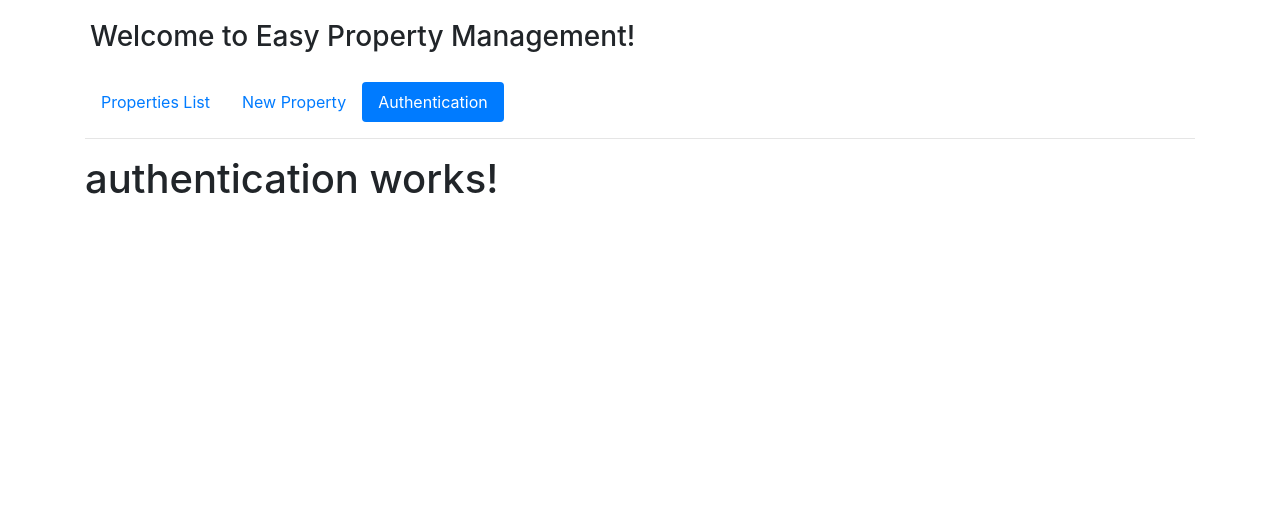
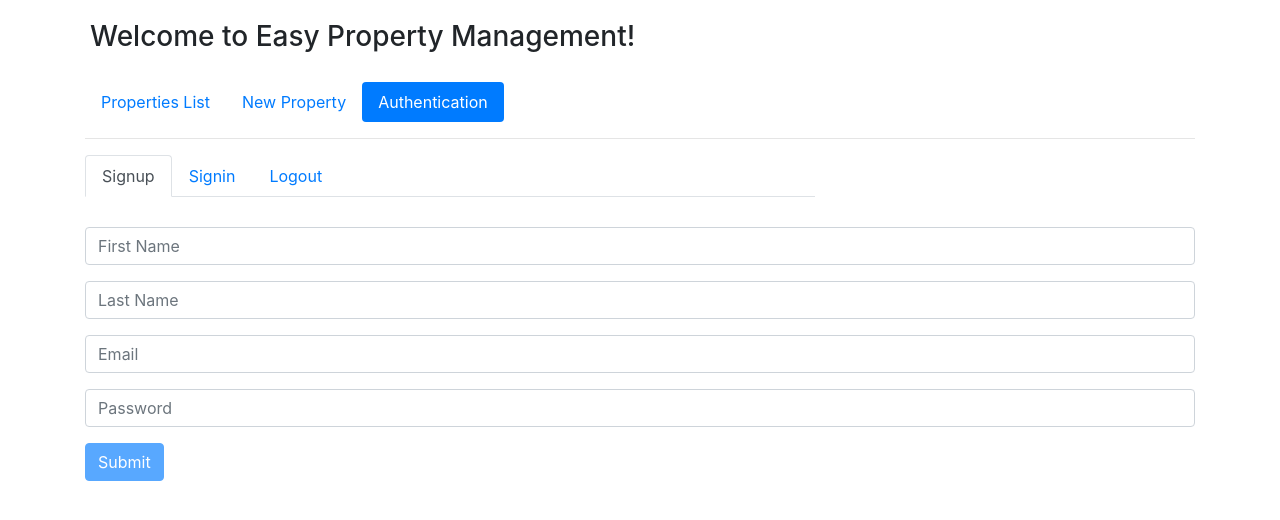
Before and after one commit to david238/EasyPropertyManagement, an Angular app in the folder frontend/: page /authentication in a window 1280 px wide. Before the commit this address led to /authentication. Shown: the top 520 px of the page. Built offline with nearby package versions, Linux system fonts and the light colour scheme; no server answers.

Commit message:
Signup, Signin, Logout Component created

```diff
--- /dev/null
+++ b/frontend/src/app/authentication/auth-routes.ts
@@ -0,0 +1,11 @@
+import { Routes } from '@angular/router';
+import { SignupComponent } from '../signup/signup.component';
+import { SigninComponent } from '../signin/signin.component';
+import { LogoutComponent } from '../logout/logout.component';
+
+export const AUTH_ROUTES: Routes = [
+  { path: '', redirectTo: 'signup', pathMatch: 'full'},
+  { path: 'signup', component: SignupComponent},
+  { path: 'signin', component: SigninComponent},
+  { path: 'logout', component: LogoutComponent}
+];
--- a/frontend/src/app/authentication/authentication.component.html
+++ b/frontend/src/app/authentication/authentication.component.html
@@ -1,3 +1,14 @@
-<h1>
-  authentication works!
-</h1>
+<div class="row">
+  <nav class="col-md-8 col-md-offset-3">
+    <ul class="nav nav-tabs">
+      <li class="nav-item"><a class="nav-link" routerLinkActive="active" [routerLink]="['signup']">Signup</a></li>
+      <li class="nav-item"><a class="nav-link" routerLinkActive="active" [routerLink]="['signin']">Signin</a></li>
+      <li class="nav-item"><a class="nav-link" routerLinkActive="active" [routerLink]="['logout']">Logout</a></li>
+    </ul>
+  </nav>
+</div>
+<div class="row">
+    <div class="col-md-8 col-lg-12">
+      <router-outlet></router-outlet>
+    </div>
+</div>
--- /dev/null
+++ b/frontend/src/app/logout/logout.component.css
@@ -0,0 +1,3 @@
+.space{
+  padding-top:30px;
+}
--- /dev/null
+++ b/frontend/src/app/logout/logout.component.html
@@ -0,0 +1,5 @@
+<div class="col-md-8 col-md-offset-2 space">
+  <button class="btn btn-danger" (click)="onLogout()">
+    Logout
+  </button>
+</div>
--- /dev/null
+++ b/frontend/src/app/logout/logout.component.ts
@@ -0,0 +1,19 @@
+import { Component, OnInit } from '@angular/core';
+
+@Component({
+  selector: 'app-logout',
+  templateUrl: './logout.component.html',
+  styleUrls: ['./logout.component.css']
+})
+export class LogoutComponent implements OnInit {
+
+  constructor() { }
+
+  ngOnInit() {
+  }
+
+  onLogout() {
+
+  }
+
+}
--- /dev/null
+++ b/frontend/src/app/signin/signin.component.css
@@ -0,0 +1,3 @@
+.space{
+  padding-top:30px;
+}
--- /dev/null
+++ b/frontend/src/app/signin/signin.component.html
@@ -0,0 +1,9 @@
+<form class="space" (ngSubmit)="onSubmit(signinForm)" #signinForm="ngForm">
+    <div class="form-group">
+      <input type="email" id="email" class="form-control" placeholder="Email">
+    </div>
+    <div class="form-group">
+      <input type="password" id="password" class="form-control" placeholder="password">
+    </div>
+    <button class="btn btn-primary" type="submit" [disabled]="signinForm.invalid">Submit</button>
+</form>
--- /dev/null
+++ b/frontend/src/app/signin/signin.component.ts
@@ -0,0 +1,19 @@
+import { Component, OnInit } from '@angular/core';
+
+@Component({
+  selector: 'app-signin',
+  templateUrl: './signin.component.html',
+  styleUrls: ['./signin.component.css']
+})
+export class SigninComponent implements OnInit {
+
+  constructor() { }
+
+  ngOnInit() {
+  }
+
+  onSubmit(submittedForm) {
+    console.log('firstname is' + submittedForm.value.firstname);
+  }
+
+}
--- /dev/null
+++ b/frontend/src/app/signup/signup.component.css
@@ -0,0 +1,3 @@
+.space{
+  padding-top:30px;
+}
--- /dev/null
+++ b/frontend/src/app/signup/signup.component.html
@@ -0,0 +1,15 @@
+<form class="space" (ngSubmit)="onSubmit(myForm)" #myForm="ngForm">
+    <div class="form-group">
+        <input type="text" id="firstName" name="firstName" class="form-control" placeholder="First Name" ngModel>
+    </div>
+    <div class="form-group">
+        <input type="text" id="lastName" name="lastname" class="form-control" placeholder="Last Name" ngModel>
+    </div>
+    <div class="form-group">
+        <input type="email" id="email" name="email" class="form-control" placeholder="Email" ngModel required>
+    </div>
+    <div class="form-group">
+        <input type="password" id="password" name="password" class="form-control" placeholder="Password" ngModel required>
+    </div>
+    <button class="btn btn-primary" type="submit"  [disabled]="myForm.invalid">Submit</button>
+</form>
--- /dev/null
+++ b/frontend/src/app/signup/signup.component.ts
@@ -0,0 +1,18 @@
+import { Component, OnInit } from '@angular/core';
+
+@Component({
+  selector: 'app-signup',
+  templateUrl: './signup.component.html',
+  styleUrls: ['./signup.component.css']
+})
+export class SignupComponent implements OnInit {
+
+  constructor() { }
+
+  ngOnInit() {
+  }
+
+  onSubmit(submittedForm) {
+    console.log('firstname is' + submittedForm.value.firstname);
+  }
+}
```
Also changed, not shown: frontend/src/app/app.module.ts (+9 -2 lines), 1 other file (tests, documents, lock files or other folders).
